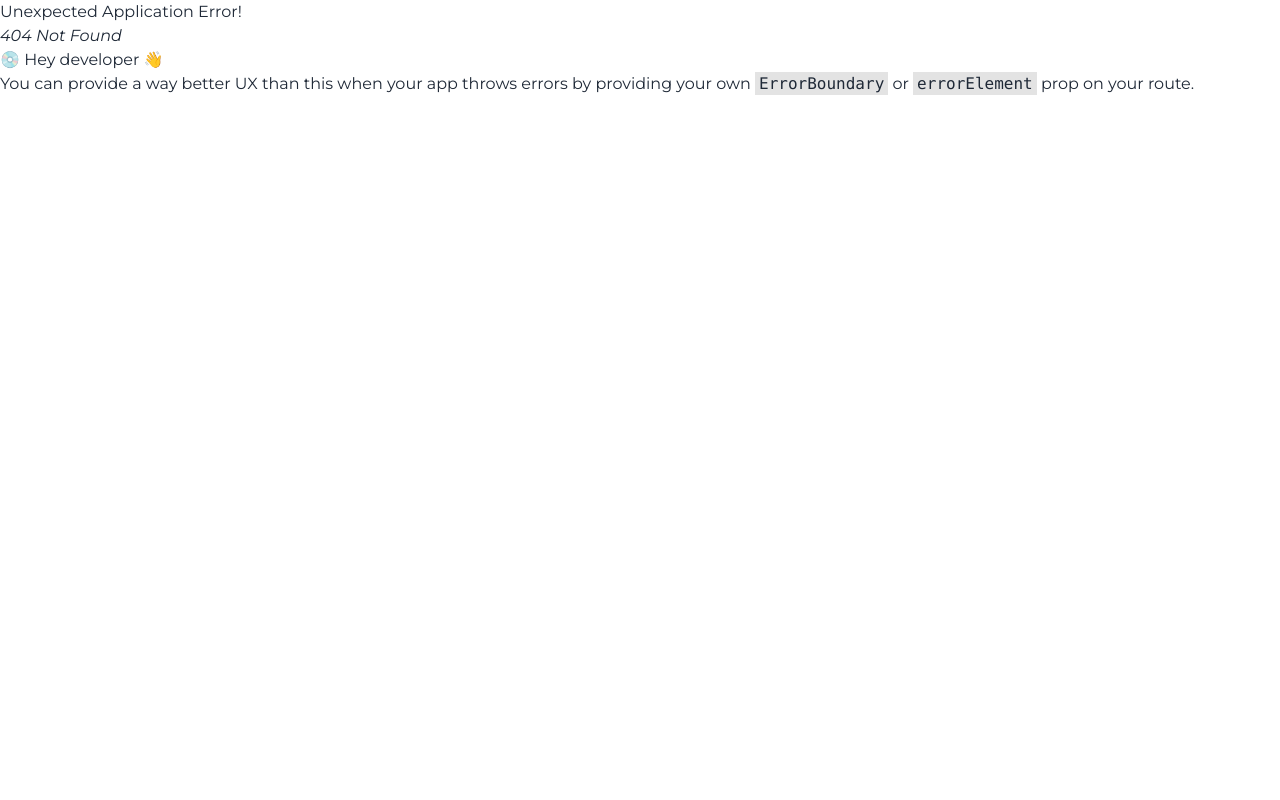
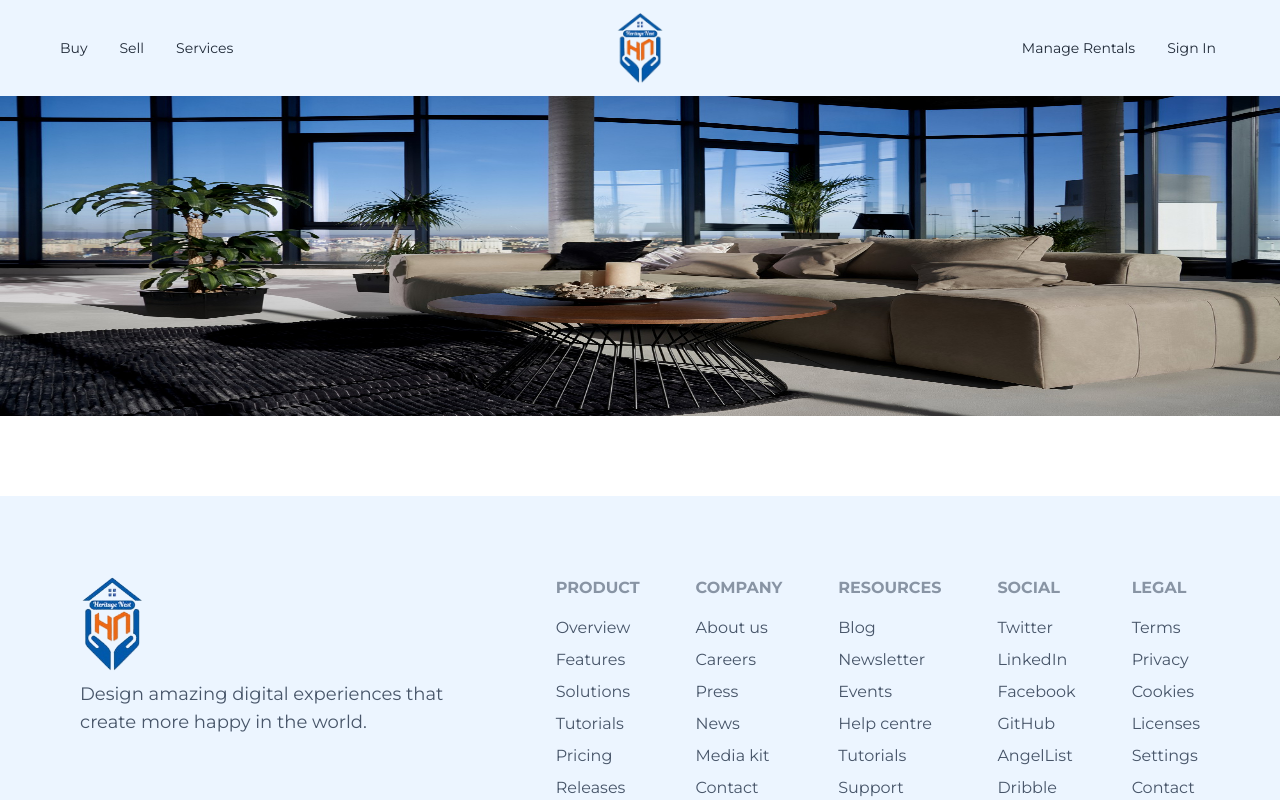
Before and after one commit to rabby159/heritage-nest, a React (Create React App) app: page /buyer in a window 1280 px wide. Before the commit this address had no page. Shown: the top 800 px of the page. Built offline with nearby package versions, Linux system fonts and the light colour scheme.

Commit message:
buyer route and banner setup complete

```diff
--- /dev/null
+++ b/src/Pages/Buyer/Buyer.jsx
@@ -0,0 +1,12 @@
+import React from 'react';
+import BuyerBanner from './BuyerBanner/BuyerBanner';
+
+const Buyer = () => {
+    return (
+        <div>
+            <BuyerBanner></BuyerBanner>
+        </div>
+    );
+};
+
+export default Buyer;
--- /dev/null
+++ b/src/Pages/Buyer/BuyerBanner/BuyerBanner.jsx
@@ -0,0 +1,12 @@
+import React from 'react';
+import buyerBanner from '../../../assets/buyerBanner.jpeg'
+
+const BuyerBanner = () => {
+    return (
+        <div className='mb-20'>
+            <img className='h-80 w-[1440px]' src={buyerBanner} alt="" />
+        </div>
+    );
+};
+
+export default BuyerBanner;
--- a/src/Pages/Property/Property3.jsx
+++ b/src/Pages/Home/Property/Property.jsx
@@ -1,12 +1,29 @@
 import React from "react";
-import frame5 from "../../assets/frame5.jpeg";
-import frame6 from "../../assets/frame6.jpeg";
-import playButton from "../../assets/playbutton.png";
+import frame1 from "../../../assets/frame1.jpeg";
+import frame2 from "../../../assets/frame2.jpeg";
+import playButton from "../../../assets/playbutton.png";
 import { RiFindReplaceLine } from "react-icons/ri";
 
-const Property3 = () => {
+const Property = () => {
   return (
     <div className="mx-5 md:mx-20 grid grid-cols-1 xl:grid-cols-2 mb-20">
+      <div>
+        <img
+          className="w-[485px] h-[400px] rounded"
+          src={frame1}
+          alt="frame1 img"
+        />
+        <img
+          className="w-[452px] h-[240px] rounded md:ml-28 -mt-32"
+          src={frame2}
+          alt="frame2 img"
+        />
+        <div className="relative ">
+          <div className="absolute left-4 md:left-96 w-24 -mt-72 ml-16">
+            <img src={playButton} alt="" />
+          </div>
+        </div>
+      </div>
       <div className="p-10">
         <div className="flex items-center gap-3">
           <div>
@@ -22,31 +39,8 @@ const Property3 = () => {
           <button className="bg-[#ECF5FF] p-3 text-blue-600 font-medium rounded-sm inline-flex items-center gap-2"><RiFindReplaceLine /> Find Property</button>
         </div>
       </div>
-      <div>
-        <div className="absolute">
-        <img
-          className="w-[280px] md:w-[452px] h-[240px] rounded md:ml-28"
-          src={frame6}
-          alt="frame6 img"
-        />
-        </div>
-        <div className="mt-32">
-        <img
-          className="w-[485px] h-[400px] rounded"
-          src={frame5}
-          alt="frame2 img"
-        />
-        </div>
-        <div className="relative ">
-          <div className="absolute w-24 -mt-80 md:-mt-[430px] ml-16">
-            <img src={playButton} alt="" />
-          </div>
-        </div>
-      </div>
     </div>
   );
 };
 
-export default Property3;
-
-// left-4 md:left-96  -mt-72 ml-16
+export default Property;
--- a/src/Pages/Property/Property2.jsx
+++ b/src/Pages/Home/Property/Property2.jsx
@@ -1,7 +1,7 @@
 import React from "react";
-import frame3 from "../../assets/frame3.jpeg";
-import frame4 from "../../assets/frame4.jpeg";
-import playButton from "../../assets/playbutton.png";
+import frame3 from "../../../assets/frame3.jpeg";
+import frame4 from "../../../assets/frame4.jpeg";
+import playButton from "../../../assets/playbutton.png";
 import { RiFindReplaceLine } from "react-icons/ri";
 
 const Property2 = () => {
--- a/src/Pages/Property/Property.jsx
+++ b/src/Pages/Home/Property/Property3.jsx
@@ -1,29 +1,12 @@
 import React from "react";
-import frame1 from "../../assets/frame1.jpeg";
-import frame2 from "../../assets/frame2.jpeg";
-import playButton from "../../assets/playbutton.png";
+import frame5 from "../../../assets/frame5.jpeg";
+import frame6 from "../../../assets/frame6.jpeg";
+import playButton from "../../../assets/playbutton.png";
 import { RiFindReplaceLine } from "react-icons/ri";
 
-const Property = () => {
+const Property3 = () => {
   return (
     <div className="mx-5 md:mx-20 grid grid-cols-1 xl:grid-cols-2 mb-20">
-      <div>
-        <img
-          className="w-[485px] h-[400px] rounded"
-          src={frame1}
-          alt="frame1 img"
-        />
-        <img
-          className="w-[452px] h-[240px] rounded md:ml-28 -mt-32"
-          src={frame2}
-          alt="frame2 img"
-        />
-        <div className="relative ">
-          <div className="absolute left-4 md:left-96 w-24 -mt-72 ml-16">
-            <img src={playButton} alt="" />
-          </div>
-        </div>
-      </div>
       <div className="p-10">
         <div className="flex items-center gap-3">
           <div>
@@ -39,8 +22,31 @@ const Property = () => {
           <button className="bg-[#ECF5FF] p-3 text-blue-600 font-medium rounded-sm inline-flex items-center gap-2"><RiFindReplaceLine /> Find Property</button>
         </div>
       </div>
+      <div>
+        <div className="absolute">
+        <img
+          className="w-[280px] md:w-[452px] h-[240px] rounded md:ml-28"
+          src={frame6}
+          alt="frame6 img"
+        />
+        </div>
+        <div className="mt-32">
+        <img
+          className="w-[485px] h-[400px] rounded"
+          src={frame5}
+          alt="frame2 img"
+        />
+        </div>
+        <div className="relative ">
+          <div className="absolute w-24 -mt-80 md:-mt-[430px] ml-16">
+            <img src={playButton} alt="" />
+          </div>
+        </div>
+      </div>
     </div>
   );
 };
 
-export default Property;
+export default Property3;
+
+// left-4 md:left-96  -mt-72 ml-16
--- a/src/Pages/Shared/Navbar/Navbar.jsx
+++ b/src/Pages/Shared/Navbar/Navbar.jsx
@@ -1,12 +1,13 @@
 /* eslint-disable jsx-a11y/anchor-is-valid */
 import React from "react";
 import logo from "../../../assets/heritageLogo.png";
+import { Link } from "react-router-dom";
 
 const Navbar = () => {
   const navLink1 = (
     <>
       <li>
-        <a>Buy</a>
+        <Link to='/buyer'>Buy</Link>
       </li>
       <li>
         <a>Sell</a>
@@ -63,7 +64,7 @@ const Navbar = () => {
         </div>
       </div>
       <div className="navbar-center w-12 h-20">
-        <img src={logo} alt="heritage-Logo" />
+        <Link to='/'><img src={logo} alt="heritage-Logo" /></Link>
       </div>
       <div className=" menu menu-horizontal navbar-end hidden lg:flex">
         {navLink2}
--- a/src/Routes/routes.jsx
+++ b/src/Routes/routes.jsx
@@ -3,6 +3,7 @@ import {
   } from "react-router-dom";
 import MainLayout from "../Layout/MainLayout";
 import Home from "../Pages/Home/Home";
+import Buyer from "../Pages/Buyer/Buyer";
 
   export const router = createBrowserRouter([
     {
@@ -12,6 +13,10 @@ import Home from "../Pages/Home/Home";
         {
             path : '/',
             element: <Home></Home>
+        },
+        {
+          path : 'buyer',
+          element : <Buyer></Buyer>
         }
       ]
     },
```
Also changed, not shown: src/Pages/Home/Home.jsx (+5 -5 lines), src/Pages/Home/Banner/Banner.jsx (renamed from src/Pages/Banner/Banner.jsx), src/Pages/Shared/Services/Services.jsx (renamed from src/Pages/Services/Services.jsx), src/assets/buyerBanner.jpeg (added).
